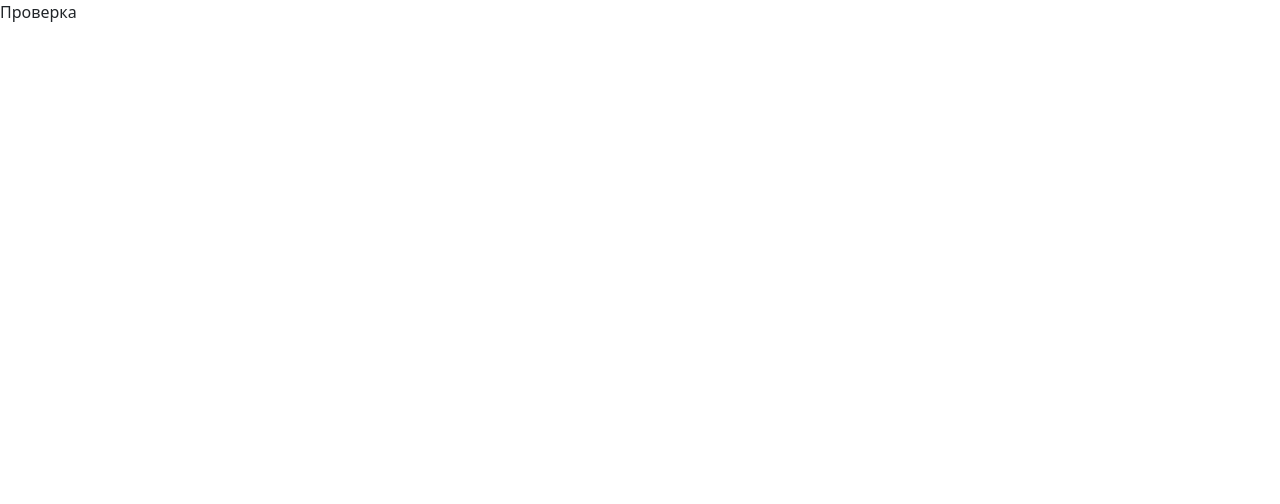
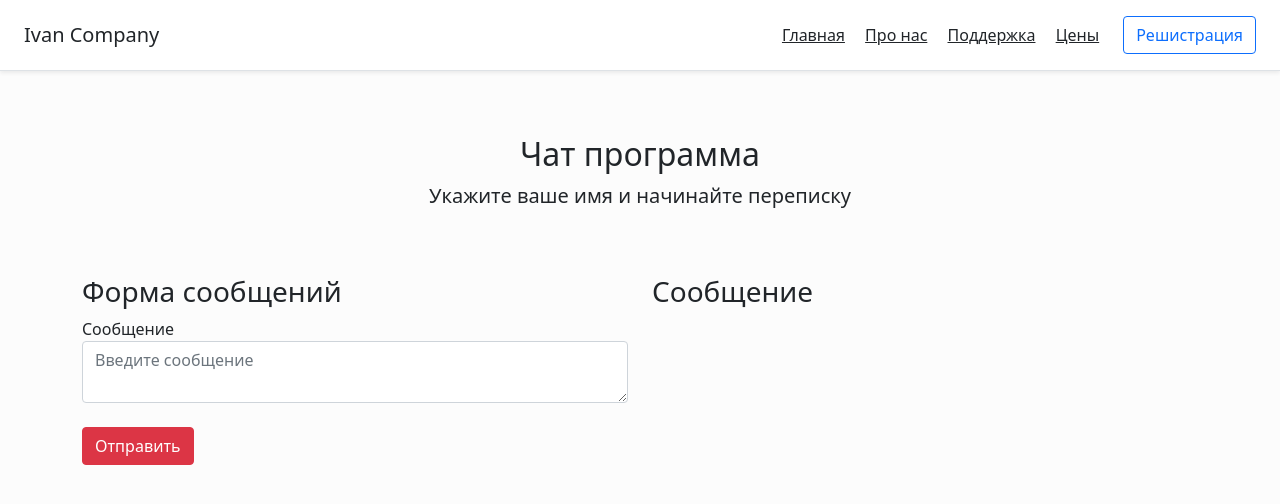
Before and after one commit to chernetskiy-ivan/Chat_with_Socet_IO_and_Node.js, a website: page index.html in a window 1280 px wide. Drawn offline with nearby package versions, Linux system fonts and the light colour scheme.

Commit message:
created style of index.html

```diff
--- a/index.html
+++ b/index.html
@@ -7,8 +7,43 @@
     <meta http-equiv="X-UA-Compatible" content="ie=edge">
     <link href="https://cdn.jsdelivr.net/npm/bootstrap@5.0.0-beta2/dist/css/bootstrap.min.css" rel="stylesheet" integrity="sha384-BmbxuPwQa2lc/FVzBcNJ7UAyJxM6wuqIj61tLrc4wSX0szH/Ev+nYRRuWlolflfl" crossorigin="anonymous">
     <title>Чат</title>
+    <style>
+        body{
+            background: #fcfcfc;
+        }
+    </style>
 </head>
 <body>
-Проверка
+<header class="d-flex flex-column flex-md-row align-items-center p-3 px-md-4 mb-3 bg-body border-bottom shadow-sm">
+    <p class="h5 my-0 me-md-auto fw-normal">Ivan Company</p>
+    <nav class="my-2 my-md-0 me-md-3">
+        <a class="p-2 text-dark" href="#">Главная</a>
+        <a class="p-2 text-dark" href="#">Про нас</a>
+        <a class="p-2 text-dark" href="#">Поддержка</a>
+        <a class="p-2 text-dark" href="#">Цены</a>
+    </nav>
+    <a class="btn btn-outline-primary" href="#">Решистрация</a>
+</header>
+<div class="container">
+    <div class="py-5 text-center">
+        <h2>Чат программа</h2>
+        <p class="lead">Укажите ваше имя и начинайте переписку</p>
+    </div>
+    <div class="row">
+        <div class="col-6">
+            <h3>Форма сообщений</h3>
+            <form id="messForm">
+                <label for="message">Сообщение</label>
+                <textarea name="message" id="message" class="form-control" placeholder="Введите сообщение"></textarea>
+                <br>
+                <input type="button" value="Отправить" class="btn btn-danger">
+            </form>
+        </div>
+        <div class="col-6">
+            <h3>Сообщение</h3>
+            <div id="all_mess"></div>
+        </div>
+    </div>
+</div>
 </body>
 </html>
```
